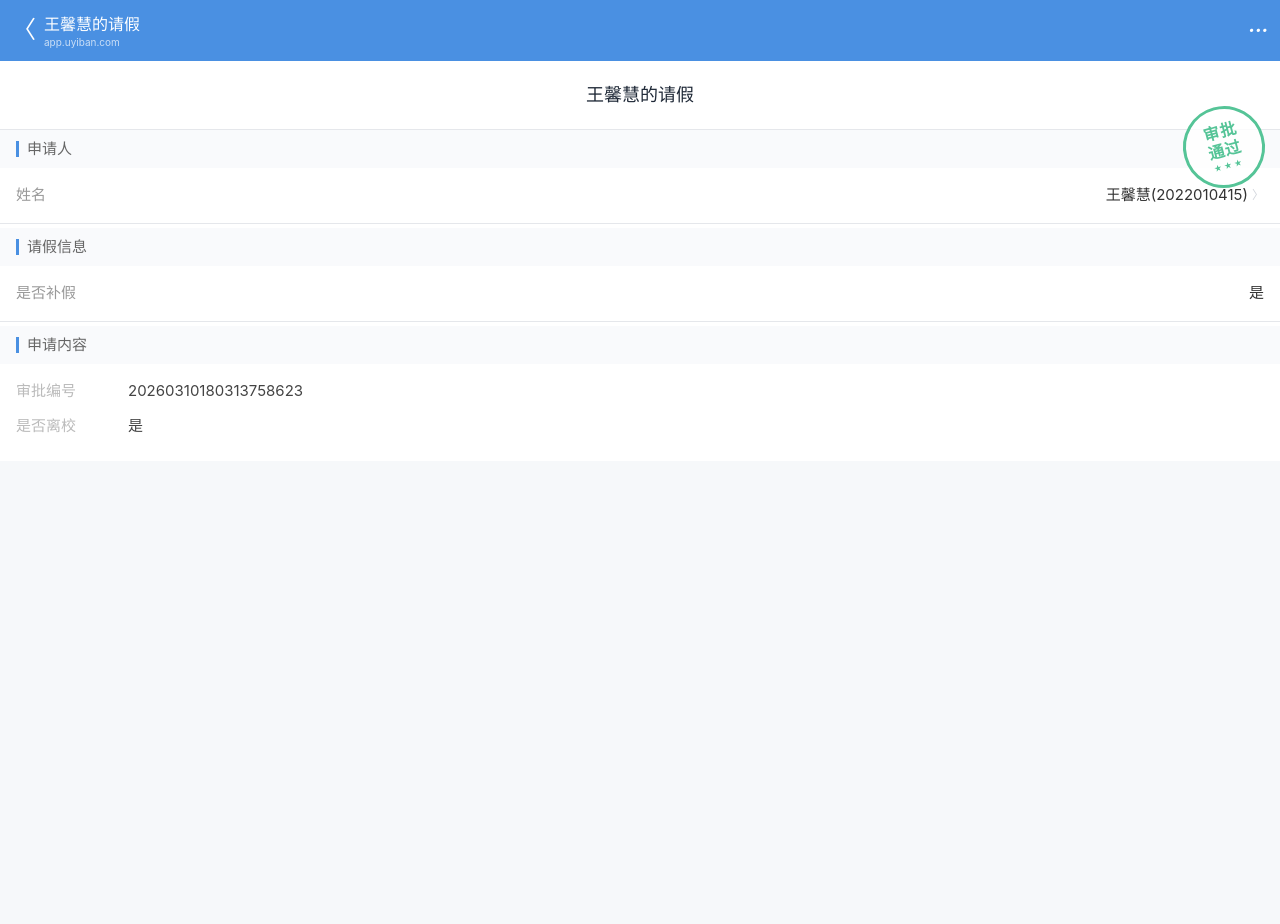
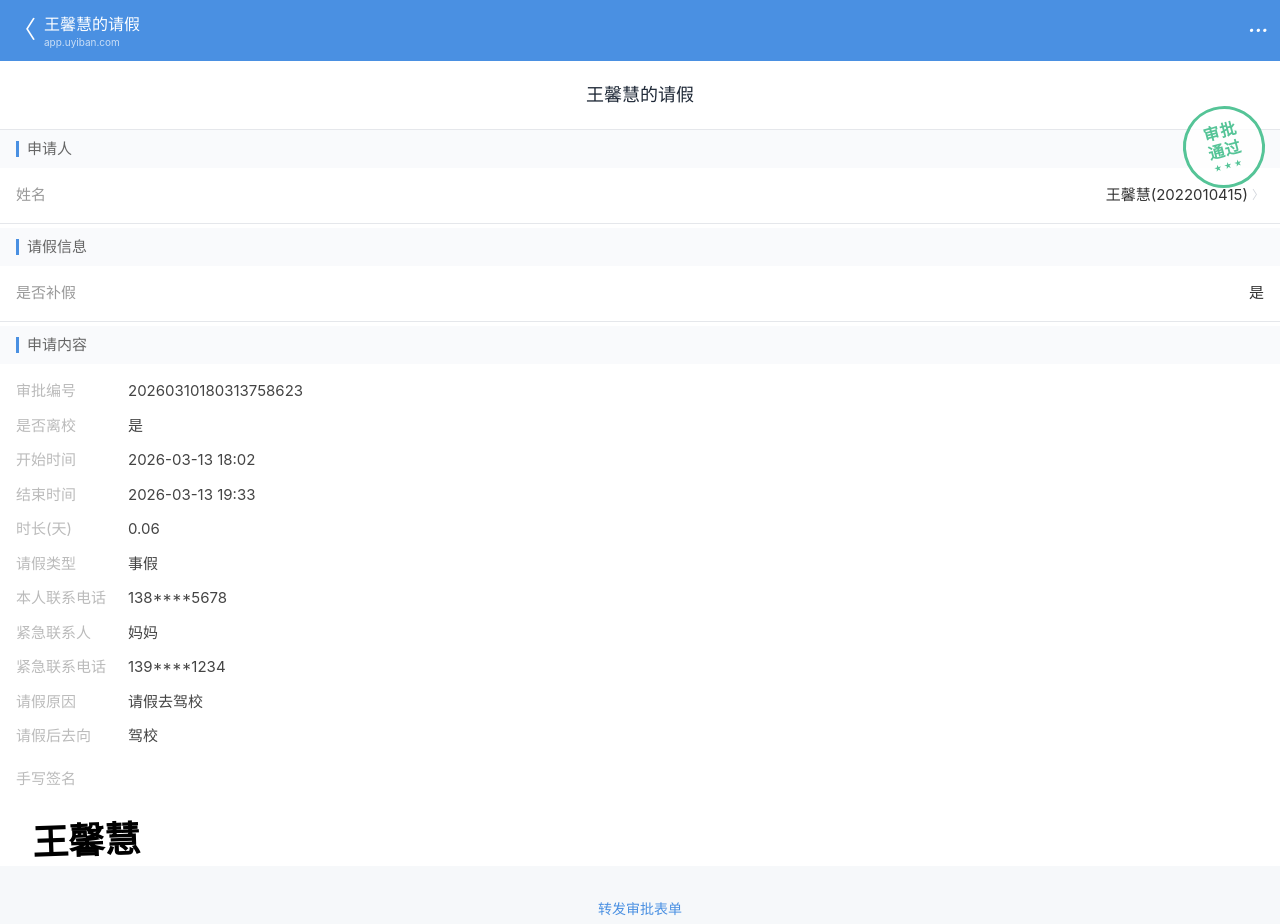
Before and after one commit to jianfengmail/qingjia, a plain HTML site: page index.html in a window 1280 px wide. Before the commit the page ends 800 px from the top, so only its background shows below. Drawn offline with nearby package versions, Linux system fonts and the light colour scheme.

Commit message:
Add leave request details and signature section

```diff
--- a/index.html
+++ b/index.html
@@ -95,3 +95,61 @@
                 <span class="text-[#bbb] w-28 flex-shrink-0">是否离校</span>
                 <span class="text-[#444]">是</span>
             </div>
+            <div class="flex">
+                <span class="text-[#bbb] w-28 flex-shrink-0">开始时间</span>
+                <span id="startTime" class="text-[#444]">2026-03-10 18:02</span>
+            </div>
+            <div class="flex">
+                <span class="text-[#bbb] w-28 flex-shrink-0">结束时间</span>
+                <span id="endTime" class="text-[#444]">2026-03-10 19:33</span>
+            </div>
+            <div class="flex">
+                <span class="text-[#bbb] w-28 flex-shrink-0">时长(天)</span>
+                <span class="text-[#444]">0.06</span>
+            </div>
+            <div class="flex">
+                <span class="text-[#bbb] w-28 flex-shrink-0">请假类型</span>
+                <span class="text-[#444]">事假</span>
+            </div>
+            <div class="flex">
+                <span class="text-[#bbb] w-28 flex-shrink-0">本人联系电话</span>
+                <span class="text-[#444]">138****5678</span>
+            </div>
+            <div class="flex">
+                <span class="text-[#bbb] w-28 flex-shrink-0">紧急联系人</span>
+                <span class="text-[#444]">妈妈</span>
+            </div>
+            <div class="flex">
+                <span class="text-[#bbb] w-28 flex-shrink-0">紧急联系电话</span>
+                <span class="text-[#444]">139****1234</span>
+            </div>
+            <div class="flex">
+                <span class="text-[#bbb] w-28 flex-shrink-0">请假原因</span>
+                <span class="text-[#444]">请假去驾校</span>
+            </div>
+            <div class="flex">
+                <span class="text-[#bbb] w-28 flex-shrink-0">请假后去向</span>
+                <span class="text-[#444]">驾校</span>
+            </div>
+            <div class="flex flex-col pt-2">
+                <span class="text-[#bbb] mb-3">手写签名</span>
+                <span style="font-family: 'STKaiti', 'KaiTi', '楷体', serif;" class="text-4xl font-bold ml-4 -rotate-2">王馨慧</span>
+            </div>
+        </div>
+    </div>
+
+    <div class="mt-8 mb-10 text-center">
+        <a href="#" class="text-[#4a90e2] text-sm">转发审批表单</a>
+    </div>
+
+    <script>
+        // 获取当前真实日期
+        const now = new Date();
+        const y = now.getFullYear();
+        const m = String(now.getMonth() + 1).padStart(2, '0');
+        const d = String(now.getDate()).padStart(2, '0');
+        document.getElementById('startTime').innerText = `${y}-${m}-${d} 18:02`;
+        document.getElementById('endTime').innerText = `${y}-${m}-${d} 19:33`;
+    </script>
+</body>
+</html>
```
